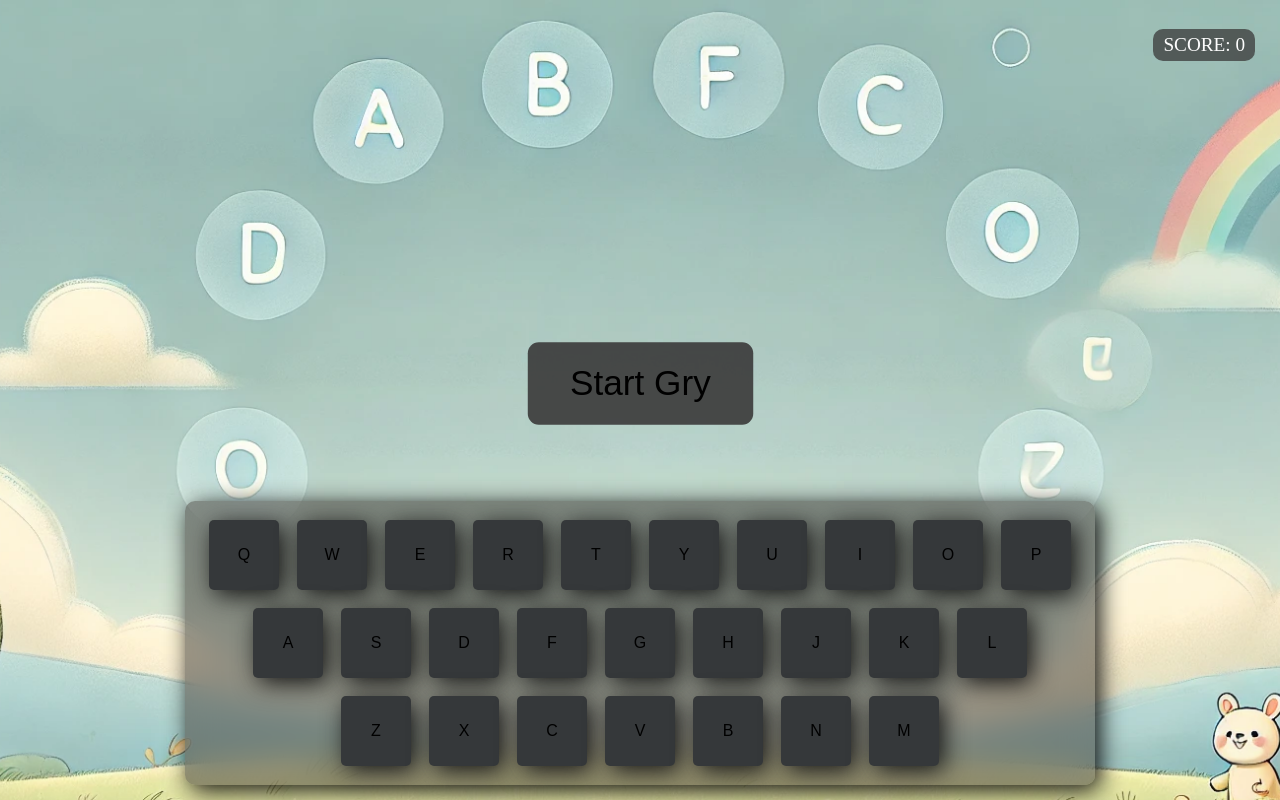
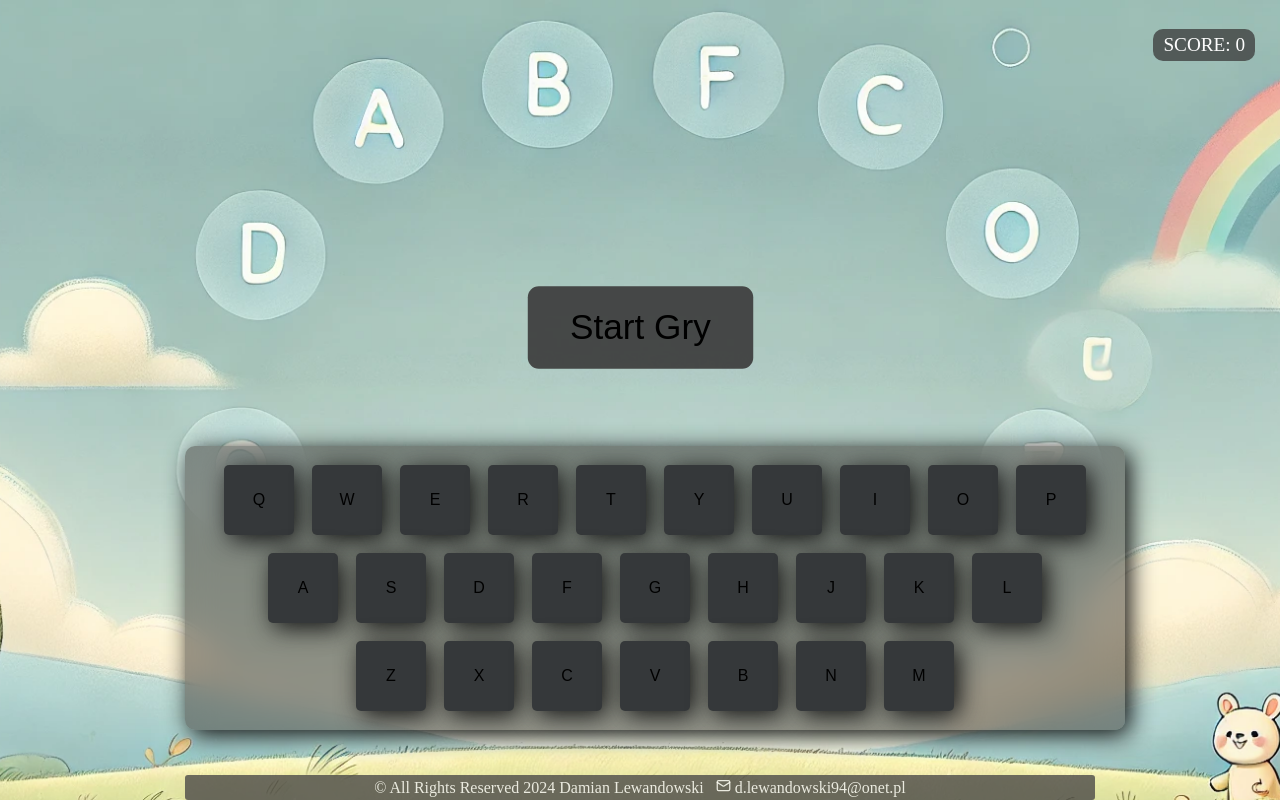
Before and after one commit to dalewandowski/RandomLetterApp, a React (Vite) app: page / in a window 1280 px wide. Built offline with nearby package versions, Linux system fonts and the light colour scheme.

Commit message:
add footer

```diff
--- a/package.json
+++ b/package.json
@@ -10,6 +10,7 @@
     "preview": "vite preview"
   },
   "dependencies": {
+    "lucide-react": "^0.469.0",
     "motion": "^11.15.0",
     "react": "^18.3.1",
     "react-dom": "^18.3.1"
--- a/src/App.jsx
+++ b/src/App.jsx
@@ -1,9 +1,11 @@
+import Footer from "./Components/Footer/Footer.jsx";
 import RandomLetter from "./Components/RandomLetter/RandomLetter.jsx";
 
 function App() {
   return (
     <>
       <RandomLetter />
+      <Footer />
     </>
   );
 }
--- /dev/null
+++ b/src/Components/Footer/Footer.jsx
@@ -0,0 +1,16 @@
+import { Mail } from "lucide-react";
+import style from "./footer.module.css";
+
+function Footer() {
+  return (
+    <div className={style.footer}>
+      <p className={style.textFooter}>
+        &copy; All Rights Reserved {new Date().getFullYear()} Damian Lewandowski
+        &nbsp;&nbsp;
+        <Mail size={15} /> d.lewandowski94@onet.pl{" "}
+      </p>
+    </div>
+  );
+}
+
+export default Footer;
--- /dev/null
+++ b/src/Components/Footer/footer.module.css
@@ -0,0 +1,10 @@
+.footer {
+  color: rgba(255, 255, 245, 0.863);
+  background-color: #474545c5;
+  text-align: center;
+  height: 25px;
+  display: flex;
+  justify-content: center;
+  align-items: center;
+  border-radius: 3px;
+}
--- a/src/Components/Keyboard/keyboard.module.css
+++ b/src/Components/Keyboard/keyboard.module.css
@@ -3,10 +3,10 @@
   box-shadow: 5px 5px 25px rgb(12, 12, 12);
   padding: 10px 15px;
   background-color: rgba(56, 53, 48, 0.5);
-
+  width: 100%;
   backdrop-filter: blur(15px);
   border-radius: 10px;
-  margin-bottom: 15px;
+  margin-bottom: 5%;
 }
 
 .letterButton {
--- a/src/Components/RandomLetter/RandomLetter.jsx
+++ b/src/Components/RandomLetter/RandomLetter.jsx
@@ -3,11 +3,14 @@ import Keyboard from "../Keyboard/Keyboard";
 import style from "./randomLetter.module.css";
 import speakLetter from "../../Functional/speakLetter";
 import { motion, AnimatePresence } from "motion/react";
+import { use } from "react";
+
 function RandomLetter() {
   const [randomLetter, setRandomLetter] = useState("");
   const [isGameStarted, setIsGameStarted] = useState(false);
   const [score, setScore] = useState(0);
   const [isCorrect, setIsCorrect] = useState(false);
+  const [isIncorrect, setIsIncorrect] = useState(false);
 
   /////// Get Random Letter //////
   function getRandomLetter() {
@@ -21,6 +24,7 @@ function RandomLetter() {
   /////// Start Game //////
   function startGame() {
     setIsGameStarted(true);
+    setScore(0);
     getRandomLetter();
   }
 
@@ -43,16 +47,16 @@ function RandomLetter() {
         playSound(true);
         setIsCorrect(true);
         setScore((prevScore) => prevScore + 1);
+
         getRandomLetter();
       } else {
         playSound(false);
-        setIsCorrect(isCorrect);
-        setScore((prevScore) => prevScore);
       }
     }
   }
 
   ///////// Use Effects //////
+
   useEffect(() => {
     getRandomLetter();
   }, []);
@@ -63,6 +67,7 @@ function RandomLetter() {
         playSound(true);
         setIsCorrect(true);
         setScore((prevScore) => prevScore + 1);
+
         getRandomLetter();
       } else if (isGameStarted) {
         playSound(false);
@@ -98,7 +103,7 @@ function RandomLetter() {
               opacity: 1,
               y: 0,
             }}
-            transition={{ duration: 0.5 }}
+            transition={{ duration: 0.5, repeat: 0 }}
           >
             {randomLetter.toUpperCase()}
           </motion.span>
--- a/src/Components/RandomLetter/randomLetter.module.css
+++ b/src/Components/RandomLetter/randomLetter.module.css
@@ -6,6 +6,14 @@
   margin-bottom: 10vh;
   text-shadow: 5px 5px 15px rgb(3, 3, 3);
   color: #fdfdfd;
+}
+
+.correct {
+  color: green;
+}
+
+.incorrect {
+  color: red;
 }
 
 .startButton {
--- a/src/index.css
+++ b/src/index.css
@@ -1,17 +1,19 @@
 body {
   color-scheme: light dark;
-  margin: 0px;
+  margin: 0;
   padding: 0;
-  box-sizing: border-box;
   display: flex;
   justify-content: center;
   align-items: end;
+  flex-wrap: wrap;
   height: 100vh;
+
   background-image: url("../public/background/background.png");
   background-size: cover;
   background-position: center;
   background-repeat: no-repeat;
-  background-clip: border-box;
+
+  overflow: hidden;
 }
 
 button {
```
Also changed, not shown: 1 other file (tests, documents, lock files or other folders).
